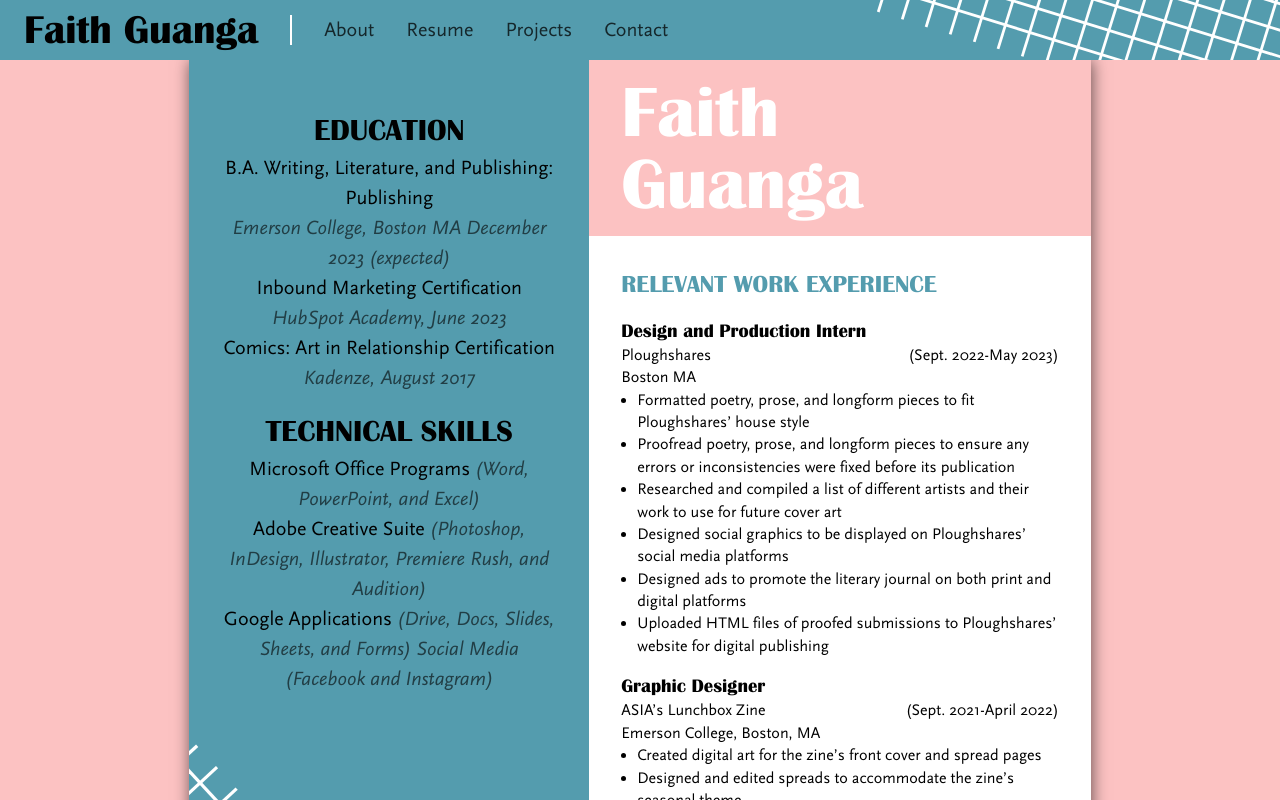
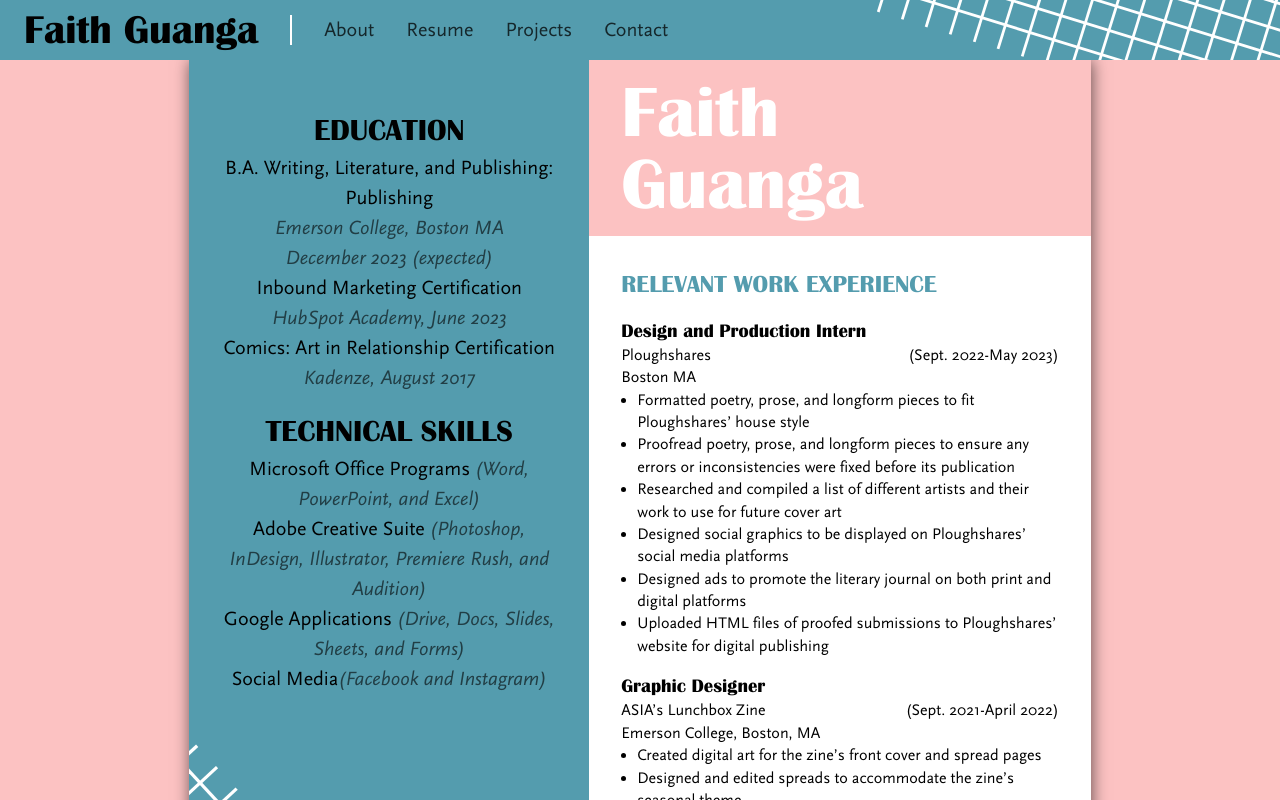
Before and after one commit to MaybeFreak/FaithGuanga-PortFolio, a React (Vite) app: page /resume in a window 1280 px wide. Built offline with nearby package versions, Linux system fonts and the light colour scheme.

Commit message:
Implmented changes to the Resume page

```diff
--- a/src/components/Resume/Resume.jsx
+++ b/src/components/Resume/Resume.jsx
@@ -8,7 +8,9 @@ const Resume = () => {
           <h2>EDUCATION</h2>
           <div>
             <p>B.A. Writing, Literature, and Publishing: Publishing</p>
-            <em>Emerson College, Boston MA December 2023 (expected)</em>
+            <em>
+              Emerson College, Boston MA <br /> December 2023 (expected)
+            </em>
           </div>
           <div>
             <p>Inbound Marketing Certification</p>
@@ -30,10 +32,11 @@ const Resume = () => {
           </p>
           <p>
             Google Applications{" "}
-            <em>
-              (Drive, Docs, Slides, Sheets, and Forms) Social Media (Facebook
-              and Instagram)
-            </em>
+            <em>(Drive, Docs, Slides, Sheets, and Forms)</em>
+          </p>
+          <p>
+            Social Media
+            <em>(Facebook and Instagram)</em>
           </p>
         </div>
         <div id="ResumeRight">
```
